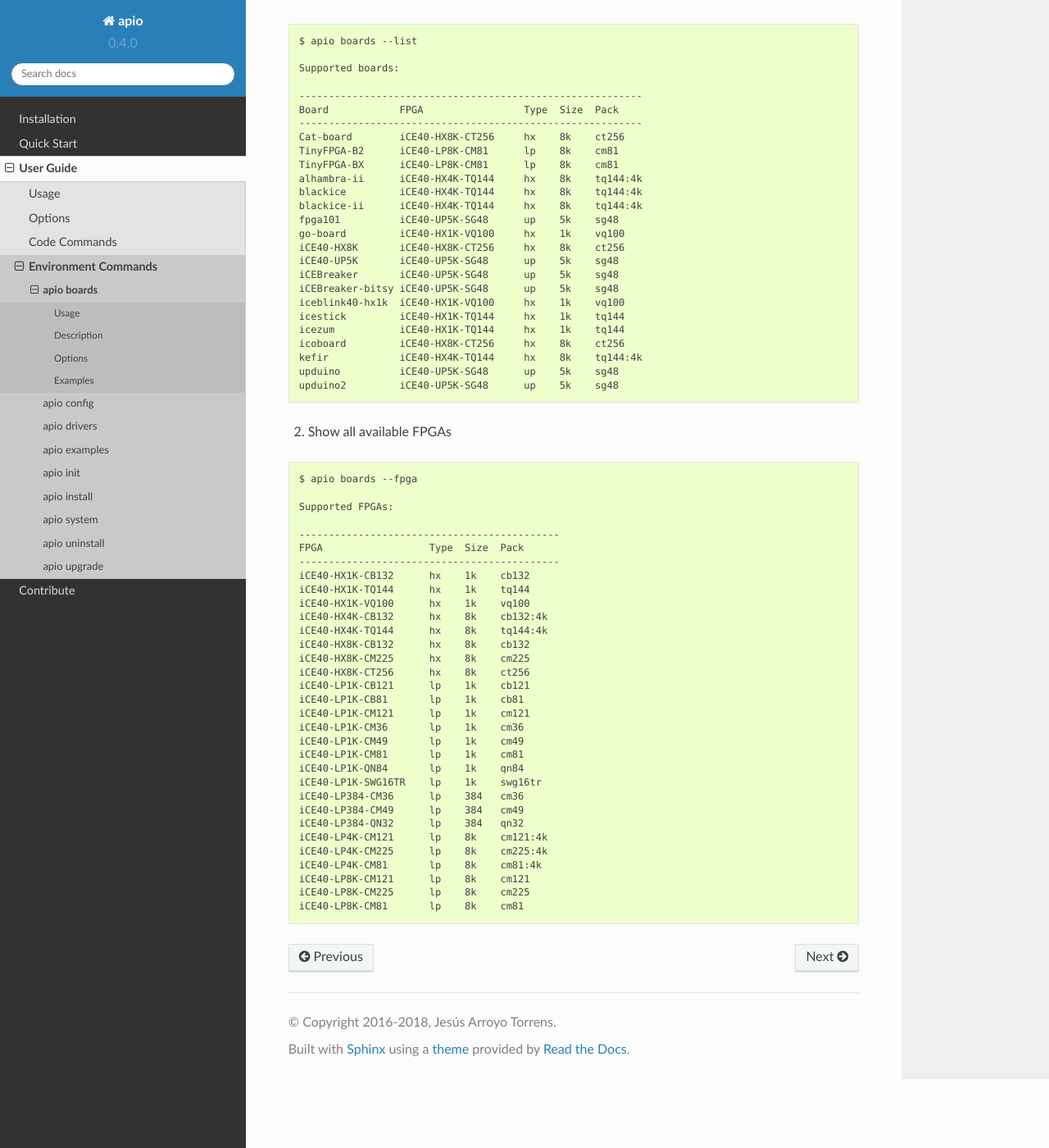
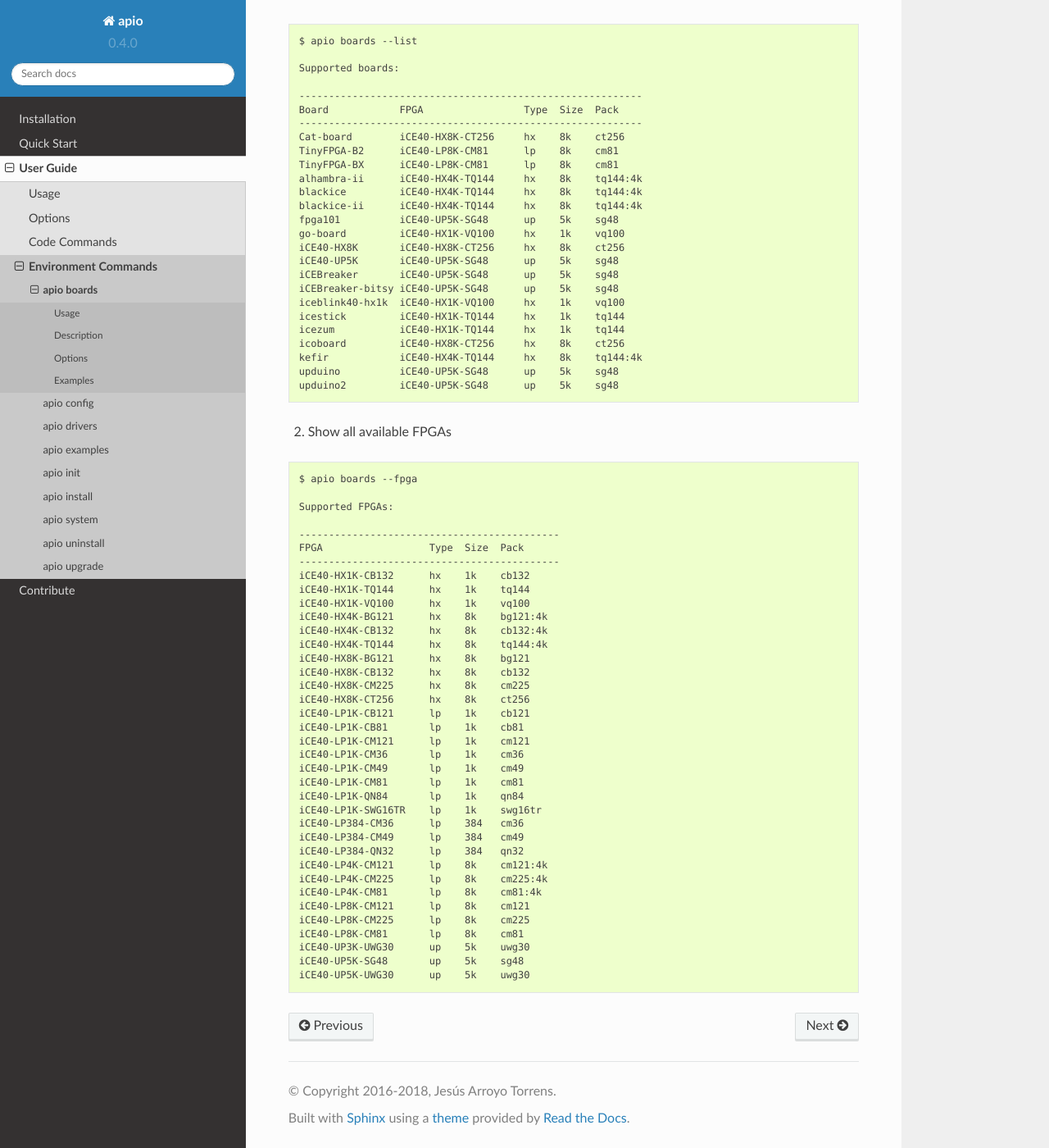
Before and after one commit to FPGAwars/apio, a Sphinx documentation site: the page built from docs/source/user_guide/env_commands/cmd_boards.rst, in a window 1280 px wide and 1400 px high, scrolled down 1777 px. Shown: the whole window at 82% size. Built offline with Sphinx 7.4.7 and the Read the Docs theme 2.0.0, drawn with Linux system fonts in a browser that asks for light colours.

Commit message:
Update supported FPGA docs

```diff
--- a/docs/source/user_guide/env_commands/cmd_boards.rst
+++ b/docs/source/user_guide/env_commands/cmd_boards.rst
@@ -117,8 +117,10 @@ Examples
   iCE40-HX1K-CB132      hx    1k    cb132
   iCE40-HX1K-TQ144      hx    1k    tq144
   iCE40-HX1K-VQ100      hx    1k    vq100
+  iCE40-HX4K-BG121      hx    8k    bg121:4k
   iCE40-HX4K-CB132      hx    8k    cb132:4k
   iCE40-HX4K-TQ144      hx    8k    tq144:4k
+  iCE40-HX8K-BG121      hx    8k    bg121
   iCE40-HX8K-CB132      hx    8k    cb132
   iCE40-HX8K-CM225      hx    8k    cm225
   iCE40-HX8K-CT256      hx    8k    ct256
@@ -139,3 +141,6 @@ Examples
   iCE40-LP8K-CM121      lp    8k    cm121
   iCE40-LP8K-CM225      lp    8k    cm225
   iCE40-LP8K-CM81       lp    8k    cm81
+  iCE40-UP3K-UWG30      up    5k    uwg30
+  iCE40-UP5K-SG48       up    5k    sg48
+  iCE40-UP5K-UWG30      up    5k    uwg30
```
